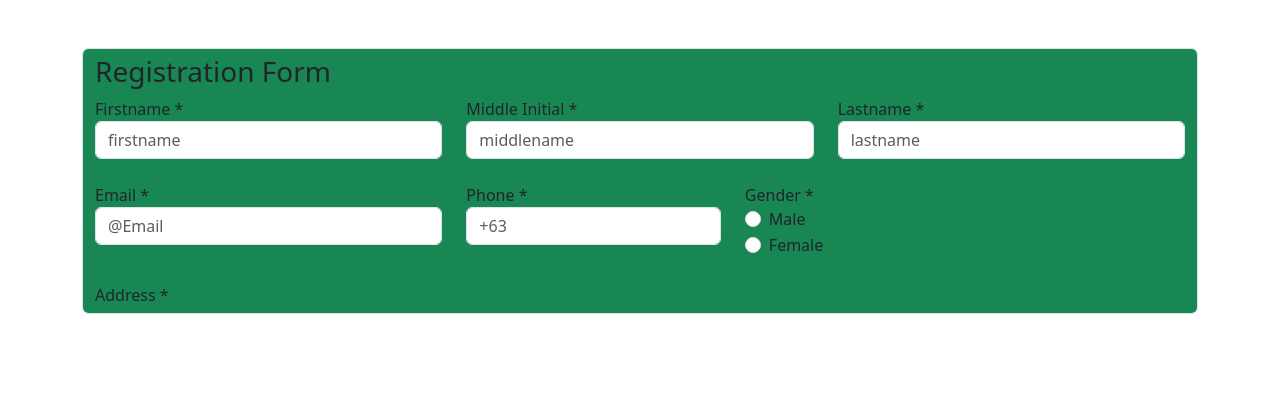
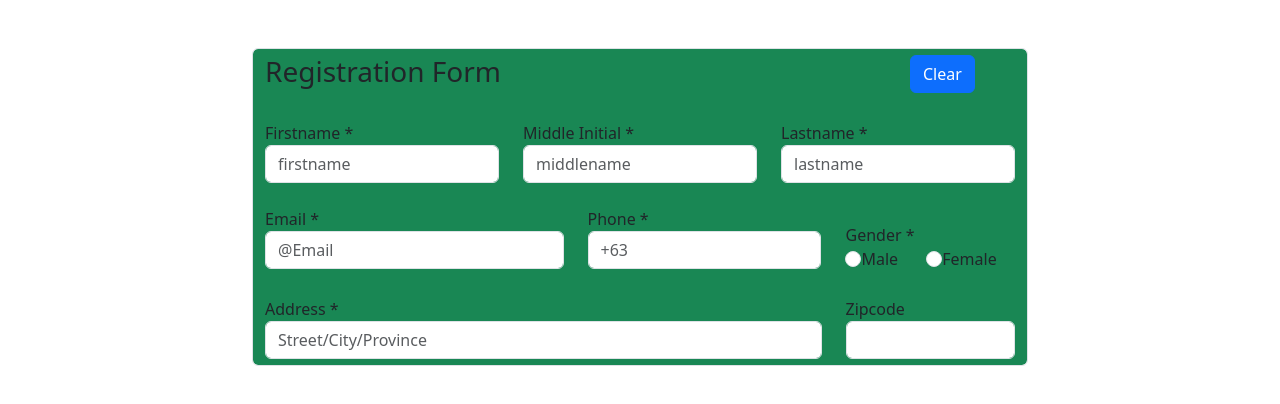
Before and after one commit to Landolee/Proposal, a plain HTML site: page signin.html in a window 1280 px wide. Drawn offline with nearby package versions, Linux system fonts and the light colour scheme.

Commit message:
new file:   registration.css 	modified:   signin.html

```diff
--- /dev/null
+++ b/registration.css
@@ -0,0 +1,6 @@
+.container{
+    width: 800px;
+}
+.gender{
+    display: inline-flex;
+}
--- a/signin.html
+++ b/signin.html
@@ -5,12 +5,21 @@
     <meta name="viewport" content="width=device-width, initial-scale=1.0">
     <link href="https://cdn.jsdelivr.net/npm/bootstrap@5.3.2/dist/css/bootstrap.min.css" rel="stylesheet" integrity="sha384-T3c6CoIi6uLrA9TneNEoa7RxnatzjcDSCmG1MXxSR1GAsXEV/Dwwykc2MPK8M2HN" crossorigin="anonymous">
   <script src="https://cdn.jsdelivr.net/npm/bootstrap@5.3.2/dist/js/bootstrap.bundle.min.js" integrity="sha384-C6RzsynM9kWDrMNeT87bh95OGNyZPhcTNXj1NW7RuBCsyN/o0jlpcV8Qyq46cDfL" crossorigin="anonymous"></script>
+  <link rel="stylesheet" href="registration.css">
     <title>Signin</title>
 </head>
 <body>
     <div class="container mt-5">
         <form action="" class="form-control bg-success">
-            <h3 class="bg-p">Registration Form</h3>
+            <div class="row">
+                <div class="col-10">
+                    <h3 class="bg-p">Registration Form</h3>
+                </div>
+                <div class="col-1">
+                    <button type="reset" class="btn btn-primary text-end">Clear</button>
+                </div>
+            </div>
+            <br>
             <div class="row">
                 <div class="col">
                     <label for="firstname">Firstname *</label>
@@ -27,31 +36,36 @@
             </div>
             <br>
             <div class="row">
-                <div class="col-4">
+                <div class="col-5">
                     <label for="email">Email *</label>
                     <input type="email" name="email" id="email" placeholder="@Email" class="form-control">
                 </div>
-                <div class="col-3">
+                <div class="col-4">
                     <label for="phone">Phone *</label>
                     <input type="tel" name="phone" id="phone" placeholder="+63" class="form-control">
                 </div>
-                <div class="col">
+                <div class="col mt-3">
                     <label for="gender">Gender *</label>
-                    <div class="col form-check">
-                        <input type="radio" class="form-check-input" id="male" name="optradio" value="male">Male
-                        <label class="form-check-label" for="male"></label>
+                    <br>
+                    <div class="col form-check gender px-4">
+                        <input type="radio" class="form-check-input" id="male" name="optradio" value="male">
+                        <label class="form-check-label" for="male">Male</label>
                     </div>
-                    <div class="col form-check">
-                        <input type="radio" class="form-check-input" id="female" name="optradio" value="female">Female
-                        <label class="form-check-label" for="female"></label>
+                    <div class="col form-check gender">
+                        <input type="radio" class="form-check-input" id="female" name="optradio" value="female">
+                        <label class="form-check-label" for="female">Female</label>
                     </div>
                 </div>
             </div>
             <br>
             <div class="row">
-                <div class="col-6">
-                    <label for="addresss">Address *</label>
-
+                <div class="col-9">
+                    <label for="address">Address *</label>
+                    <input type="text" name="address" id="address" placeholder="Street/City/Province" class="form-control">
+                </div>
+                <div class="col-3">
+                    <label for="zipcode">Zipcode</label>
+                    <input type="text" name="zipcode" id="zipcode" class="form-control">
                 </div>
             </div>
 
```
